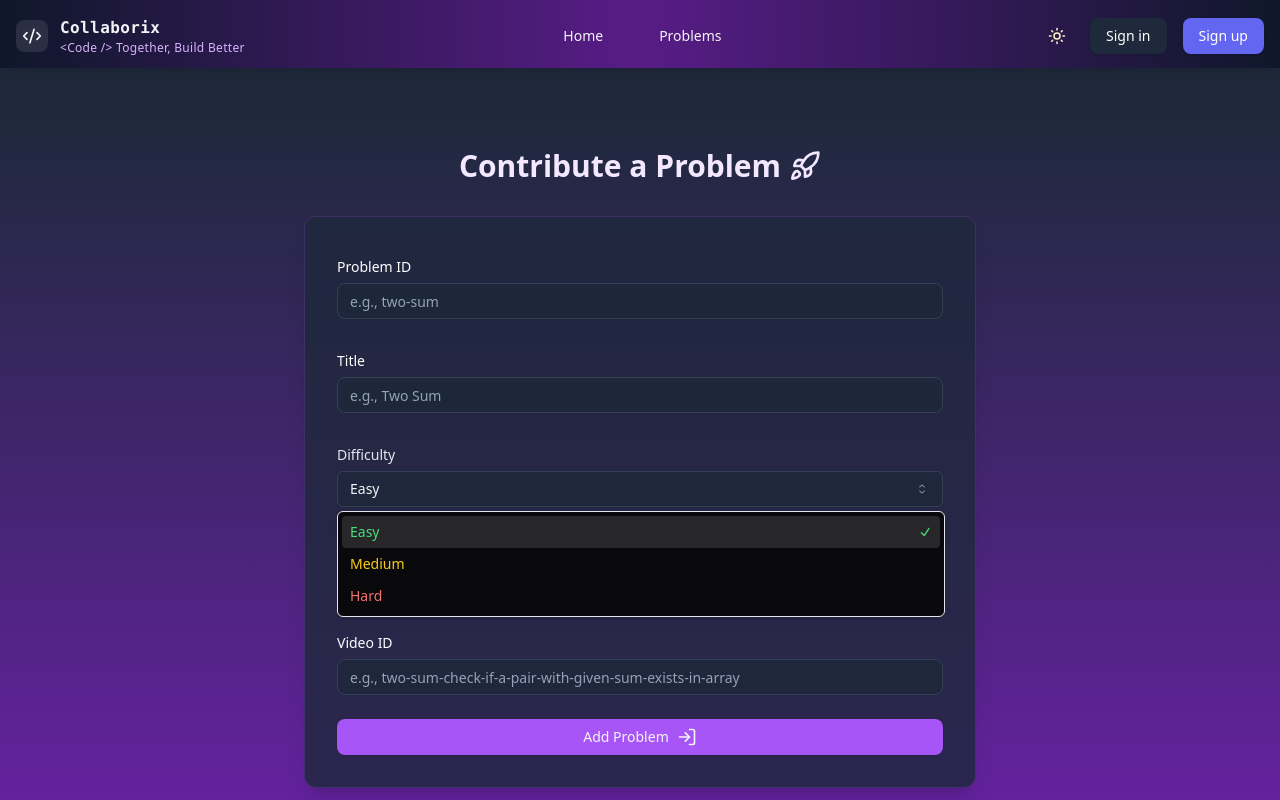
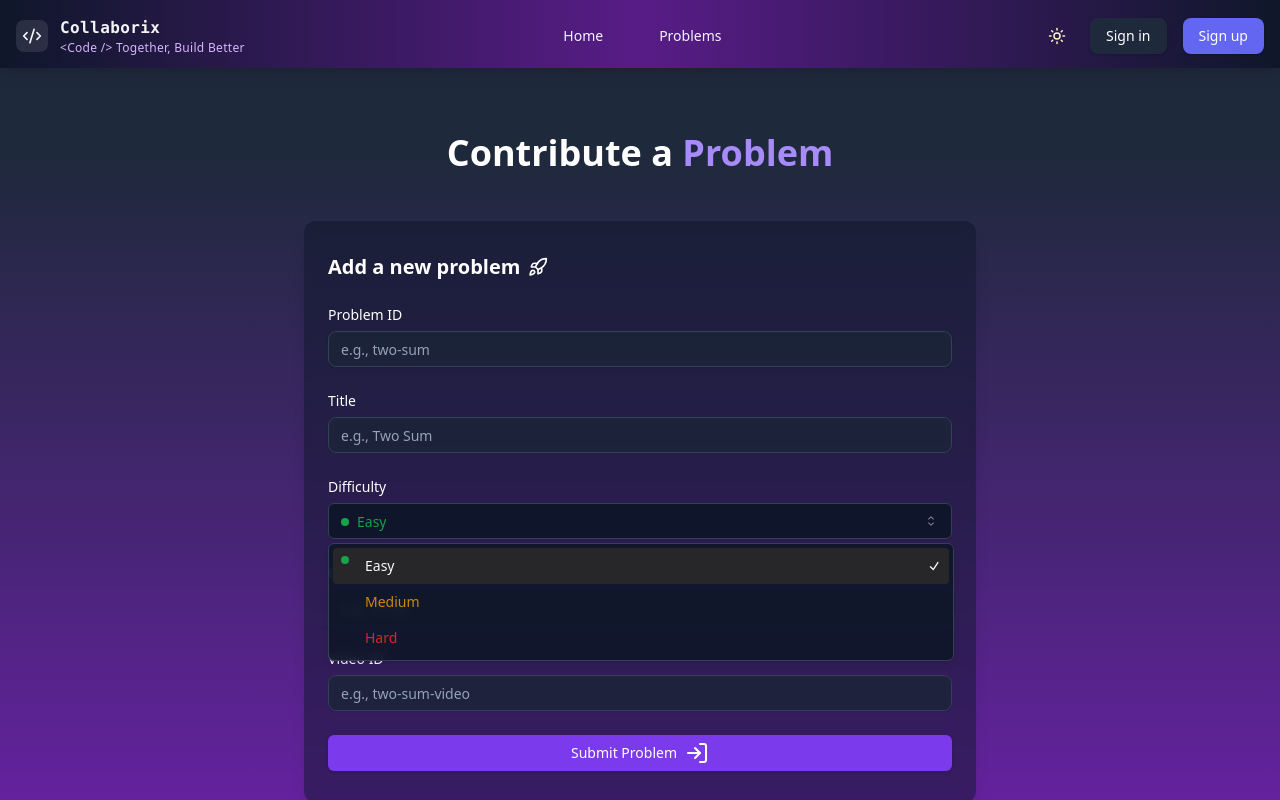
Before and after one commit to CoderXYZ14/Collaborix-Frontend, a React (Vite) app: page /contribute-questions in a window 1280 px wide. Both pictures are taken after a click on the button "Easy". Built offline with nearby package versions, Linux system fonts and the light colour scheme.

Commit message:
Contribute Problem page and DifficultySelect component updated

```diff
--- a/src/components-self/contribute-questions/ContributeQuestions.jsx
+++ b/src/components-self/contribute-questions/ContributeQuestions.jsx
@@ -1,5 +1,7 @@
+import { useState } from "react";
 import InputBox from "../InputBox";
 import { Button } from "@/components/ui/button";
+import { Card, CardContent } from "@/components/ui/card";
 import {
   Select,
   SelectContent,
@@ -7,9 +9,9 @@ import {
   SelectTrigger,
   SelectValue,
 } from "@/components/ui/select";
+import { LogIn, Rocket } from "lucide-react";
 import useContributeQuestion from "@/custom-hooks/useContributeQuestion";
-import { LogIn, Rocket } from "lucide-react";
-import { useState } from "react";
+import DifficultySelect from "./components/DifficultySelect";
 
 const ContributeQuestions = () => {
   const [formData, setFormData] = useState({
@@ -34,16 +36,21 @@ const ContributeQuestions = () => {
   };
 
   return (
-    <main className="bg-gradient-to-b from-purple-400 to-purple-200 dark:bg-gradient-to-b dark:from-slate-800 from-5% dark:to-purple-800">
-      <div className="flex min-h-screen flex-col items-center px-6 py-20">
-        <h1 className="flex items-center gap-2 text-3xl font-bold text-purple-900 dark:text-purple-100 mb-8">
-          Contribute a Problem <Rocket className="h-8 w-8" />
+    <div className="min-h-screen bg-gradient-to-b from-violet-200 from-10% to-purple-100 dark:from-slate-800 dark:to-purple-800 transition-colors duration-200 flex flex-col justify-center items-center">
+      <div className="text-center mb-8">
+        <h1 className="text-4xl font-bold text-slate-900 dark:text-white mb-4">
+          Contribute a{" "}
+          <span className="text-violet-600 dark:text-violet-400">Problem</span>
+        </h1>
+      </div>
+
+      <Card className="w-full max-w-2xl border-none shadow-lg bg-white/50 dark:bg-slate-900/50 backdrop-blur-sm">
+        <CardContent className="px-6 py-8">
+          <h1 className="flex items-center gap-2 text-xl font-bold text-slate-900 dark:text-white mb-6">
+            Add a new problem <Rocket className="h-5 w-5" />
           </h1>
 
-        <div className="w-full max-w-2xl rounded-xl bg-white/80 dark:bg-slate-800/80 backdrop-blur-sm backdrop-filter border border-purple-100 dark:border-purple-500/20 shadow-xl">
-          <div className="p-8">
-            <form onSubmit={handleSubmit} className="space-y-6">
-              <div className="grid gap-6">
+          <form onSubmit={handleSubmit} className="space-y-4 md:space-y-6">
             <InputBox
               label="Problem ID"
               name="id"
@@ -51,6 +58,7 @@ const ContributeQuestions = () => {
               placeholder="e.g., two-sum"
               value={formData.id}
               onChange={handleChange}
+              className="bg-white/70 dark:bg-slate-800/70"
             />
 
             <InputBox
@@ -60,42 +68,19 @@ const ContributeQuestions = () => {
               placeholder="e.g., Two Sum"
               value={formData.title}
               onChange={handleChange}
+              className="bg-white/70 dark:bg-slate-800/70"
             />
 
-                <div className="mt-2">
-                  <label className="block mb-1.5 text-sm font-medium text-slate-700 dark:text-slate-200">
+            <div className="space-y-1.5">
+              <label className="block text-sm font-medium text-slate-900 dark:text-white">
                 Difficulty
               </label>
-                  <Select
+              <DifficultySelect
                 value={formData.difficulty}
                 onValueChange={(value) =>
                   setFormData((prev) => ({ ...prev, difficulty: value }))
                 }
-                  >
-                    <SelectTrigger className="bg-slate-100 dark:bg-slate-800/90 border border-slate-200 dark:border-slate-700 text-slate-900 dark:text-slate-100">
-                      <SelectValue placeholder="Select difficulty" />
-                    </SelectTrigger>
-                    <SelectContent>
-                      <SelectItem
-                        value="Easy"
-                        className="text-green-600 dark:text-green-400"
-                      >
-                        Easy
-                      </SelectItem>
-                      <SelectItem
-                        value="Medium"
-                        className="text-yellow-600 dark:text-yellow-400"
-                      >
-                        Medium
-                      </SelectItem>
-                      <SelectItem
-                        value="Hard"
-                        className="text-red-600 dark:text-red-400"
-                      >
-                        Hard
-                      </SelectItem>
-                    </SelectContent>
-                  </Select>
+              />
             </div>
 
             <InputBox
@@ -105,30 +90,31 @@ const ContributeQuestions = () => {
               placeholder="e.g., Array"
               value={formData.category}
               onChange={handleChange}
+              className="bg-white/70 dark:bg-slate-800/70"
             />
 
             <InputBox
               label="Video ID"
               name="videoId"
               type="text"
-                  placeholder="e.g., two-sum-check-if-a-pair-with-given-sum-exists-in-array"
+              placeholder="e.g., two-sum-video"
               value={formData.videoId}
               onChange={handleChange}
               required={false}
+              className="bg-white/70 dark:bg-slate-800/70"
             />
-              </div>
 
             <Button
               type="submit"
-                className="w-full bg-purple-600 hover:bg-purple-700 dark:bg-purple-500 dark:hover:bg-purple-600 text-gray-100 font-medium py-2.5 rounded-lg transition-colors duration-200 text-sm"
+              className="w-full bg-violet-600 hover:bg-violet-700 dark:bg-violet-600 dark:hover:bg-violet-700 text-white"
             >
-                Add Problem <LogIn size={20} className="ml-2" />
+              Submit Problem
+              <LogIn className="ml-2" />
             </Button>
           </form>
+        </CardContent>
+      </Card>
     </div>
-        </div>
-      </div>
-    </main>
   );
 };
 
--- /dev/null
+++ b/src/components-self/contribute-questions/components/DifficultySelect.jsx
@@ -0,0 +1,53 @@
+import {
+  Select,
+  SelectContent,
+  SelectItem,
+  SelectTrigger,
+  SelectValue,
+} from "@/components/ui/select";
+import useGetDifficultyColor from "@/custom-hooks/useGetDifficultyColor";
+
+const DifficultySelect = ({ value, onValueChange }) => {
+  const getColorClasses = (difficulty) => useGetDifficultyColor(difficulty);
+
+  return (
+    <Select value={value} onValueChange={onValueChange}>
+      <SelectTrigger className="w-full bg-slate-900/90 backdrop-blur-sm border border-slate-700 text-white hover:bg-slate-800/90 transition-colors">
+        <SelectValue placeholder="Select difficulty">
+          {value && (
+            <span className="inline-flex items-center gap-2">
+              <span
+                className={`h-2 w-2 rounded-full ${getColorClasses(
+                  value
+                ).textColor.replace("text-", "bg-")}`}
+              />
+              <span className={getColorClasses(value).textColor}>{value}</span>
+            </span>
+          )}
+        </SelectValue>
+      </SelectTrigger>
+      <SelectContent className="bg-slate-900/90 backdrop-blur-sm border border-slate-700">
+        {["Easy", "Medium", "Hard"].map((difficulty) => {
+          const colors = getColorClasses(difficulty);
+          return (
+            <SelectItem
+              key={difficulty}
+              value={difficulty}
+              className={`relative flex items-center gap-2 py-2 pl-8 pr-4 hover:bg-slate-800/90 cursor-pointer transition-colors ${colors.textColor}`}
+            >
+              <span
+                className={`absolute left-2 h-2 w-2 rounded-full ${colors.textColor.replace(
+                  "text-",
+                  "bg-"
+                )}`}
+              />
+              {difficulty}
+            </SelectItem>
+          );
+        })}
+      </SelectContent>
+    </Select>
+  );
+};
+
+export default DifficultySelect;
```
Lines whose indentation alone changed are shown as unchanged.
